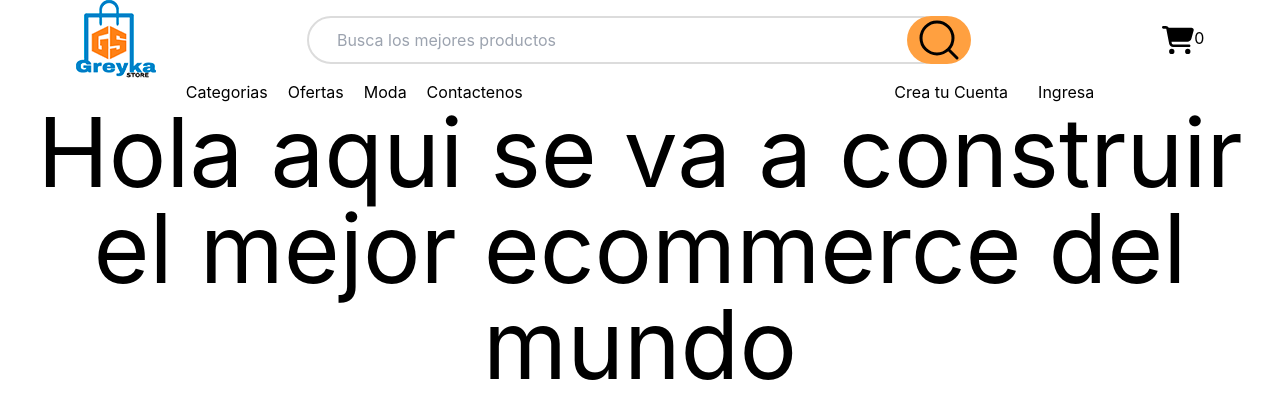
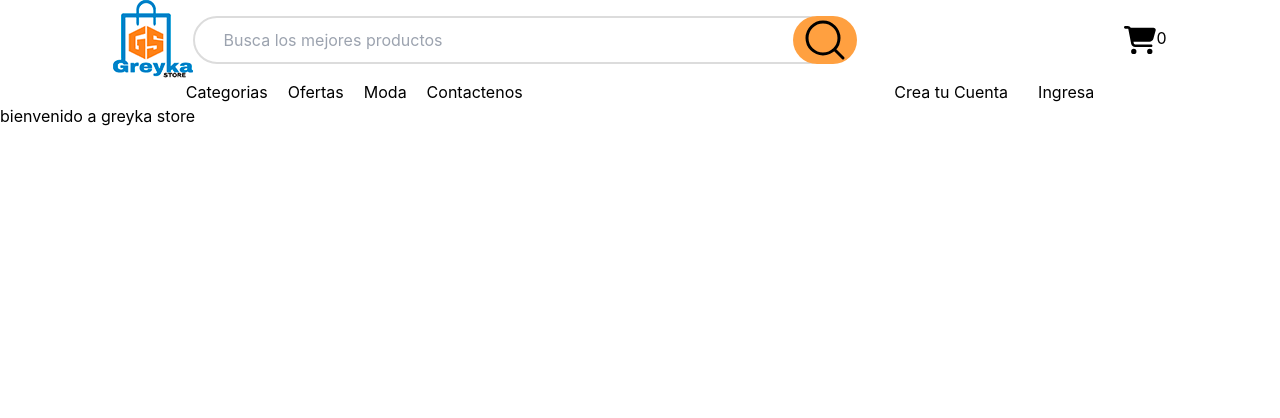
Before and after one commit to serway-hub/tiendaOnline, a React (Create React App) app: page / in a window 1280 px wide. Shown: the top 418 px of the page. Built offline with nearby package versions, Linux system fonts and the light colour scheme.

Commit message:
corrijo las novedades

```diff
--- a/package.json
+++ b/package.json
@@ -11,6 +11,7 @@
     "@testing-library/user-event": "^13.5.0",
     "react": "^18.2.0",
     "react-dom": "^18.2.0",
+    "react-router-dom": "^6.16.0",
     "react-scripts": "5.0.1",
     "web-vitals": "^2.1.4"
   },
--- a/src/App.js
+++ b/src/App.js
@@ -1,6 +1,6 @@
-import React, { useState } from 'react';
 import Navbar from './componentes/Navbar';
 import ItemsListContainer from './componentes/ItemsListContainer';
+import { BrowserRouter,Routes,Route } from 'react-router-dom';
 
 
 
@@ -10,9 +10,13 @@ function App() {
 
   return (
     <div>
-      <Navbar/>
-      <ItemsListContainer/>
+      <BrowserRouter>
+        <Navbar/>
 
+
+        <ItemsListContainer greeting="bienvenido a greyka store"/>
+
+      </BrowserRouter>
     </div>
 
 
--- /dev/null
+++ b/src/componentes/Categorias.js
@@ -0,0 +1,9 @@
+import React from 'react'
+
+const Categorias = () => {
+  return (
+    <div><h1>aqui van las categorias</h1></div>
+  )
+}
+
+export default Categorias
--- a/src/componentes/ItemsListContainer.js
+++ b/src/componentes/ItemsListContainer.js
@@ -1,8 +1,8 @@
 import React from 'react'
 
-const ItemsListContainer = () => {
+const ItemsListContainer = (props) => {
   return (
-    <div className='text-8xl text-center'>Hola aqui se va a construir el mejor ecommerce del mundo </div>
+    <h1>{props.greeting}</h1>
   )
 }
 
--- a/src/componentes/Logo.js
+++ b/src/componentes/Logo.js
@@ -1,7 +1,7 @@
 import React from 'react'
 import logo from '../imagenes/greyka_store_logo.webp'
 import logosearch from '../imagenes/iconos/search.svg'
-import Cart from './Cart'
+
 
 
 const Logo = () => {
@@ -11,12 +11,9 @@ const Logo = () => {
         <form className='flex'>
             <input type='text' placeholder='Busca los mejores productos' className='w-[40rem] h-[3rem] rounded-full pl-7 border-2 border-[#dcdcdc]'></input>
             <button type='submit' className='bg-[#ffa040] rounded-full relative right-[40px] w-[4rem]'>
-                <img src={logosearch} className='text-3xl  w-[3rem] mx-auto'></img>
+                <img src={logosearch} className='text-3xl  w-[3rem] mx-auto' alt='la mejor tienda online'></img>
             </button>
         </form>
-        <div>
-            <Cart/>
-        </div>
     </div>
   )
 }
--- /dev/null
+++ b/src/componentes/Moda.js
@@ -0,0 +1,9 @@
+import React from 'react'
+
+const Moda = () => {
+  return (
+    <div><h1>aqui esta la moda</h1></div>
+  )
+}
+
+export default Moda
--- a/src/componentes/Navbar.js
+++ b/src/componentes/Navbar.js
@@ -1,24 +1,32 @@
 import React from 'react';
-import { Navbaringreso } from './Navbaringreso';
+import Navbaringreso from './Navbaringreso'
+import Cart from './Cart';
 import Logo from './Logo';
+import {Link} from 'react-router-dom'
+
+
+
 const Navbar = () => {
   return (
     <header>
-        <div>
+        <div className='flex justify-around'>
+        <Logo/>
+        <div className='flex items-center'>
 
-        <Logo/>
+        <Link to='/cart'><Cart/></Link>
+        </div>
+
         </div>
         <div className='flex justify-around'>
             <nav>
                 <ul className='flex gap-[20px] cursor-pointer'>
-                    <li className='cursor-pointer'><a href='#'>Categorias</a></li>
-                    <li><a href='#'>Ofertas</a></li>
-                    <li><a href='#'>Moda</a></li>
-                    <li><a href='#'>Contactenos</a></li>
+                    <li className='cursor-pointer'><Link to='/categorias'>Categorias</Link></li>{}
+                    <li><Link to='/ofertas'>Ofertas</Link></li>
+                    <li><Link to='/moda'>Moda</Link></li>
+                    <li><Link to='/contactenos'>Contactenos</Link></li>
                 </ul>
             </nav>
             <Navbaringreso/>
-
         </div>
     </header>
   )
--- a/src/componentes/Navbaringreso.js
+++ b/src/componentes/Navbaringreso.js
@@ -1,14 +1,17 @@
 import React from 'react'
+import { Link } from 'react-router-dom'
 
-export const Navbaringreso = () => {
+
+const Navbaringreso = () => {
   return (
 
         <nav>
             <ul className='flex gap-[30px]'>
-                <li><a href='#'>Crea tu Cuenta</a></li>
-                <li><a href='#'>Ingresa</a></li>
+                <li><Link to='/cuenta'>Crea tu Cuenta</Link></li>
+                <li><Link to='/loguin'>Ingresa</Link></li>
             </ul>
         </nav>
 
   )
 }
+export default Navbaringreso
--- /dev/null
+++ b/src/componentes/Ofertas.js
@@ -0,0 +1,9 @@
+import React from 'react'
+
+const Ofertas = () => {
+  return (
+    <div><h1>aca van las ofertas</h1></div>
+  )
+}
+
+export default Ofertas
```
Also changed, not shown: 1 other file (tests, documents, lock files or other folders).
